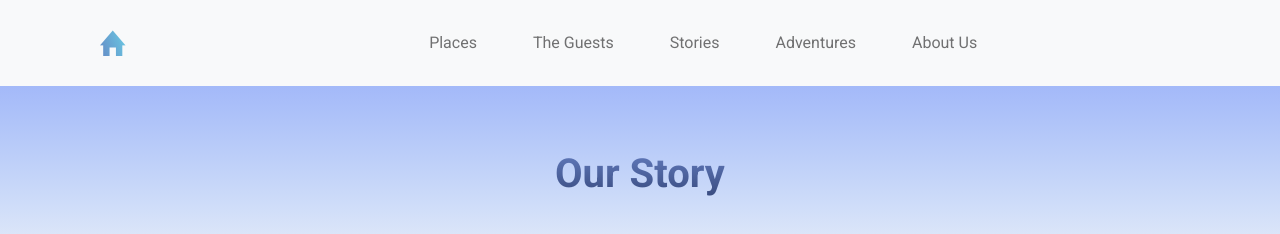
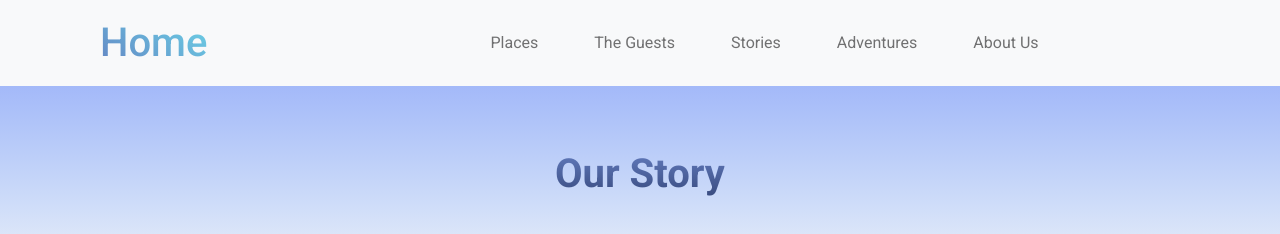
Before and after one commit to alfredbassetti/codder, a website: page about.html in a window 1280 px wide. Shown: the top 234 px of the page. Drawn offline with nearby package versions, Linux system fonts and the light colour scheme.

Commit message:
Update about.html

```diff
--- a/about.html
+++ b/about.html
@@ -18,7 +18,7 @@
         <header>
             <nav class="navbar navbar-expand-lg navbar-light bg-light fixed-top">
               <div class="container-fluid container_fluid_padding">
-                <a class="navbar-brand" href="/index.html"><i class="ion-home" style="font-size: 34px; color: #7a7a7a;"></i></a>
+                <a class="navbar-brand" href="/index.html">Home</a>
                 <button class="navbar-toggler" type="button" data-bs-toggle="collapse" data-bs-target="#navbarNav" aria-controls="navbarNav" aria-expanded="false" aria-label="Toggle navigation">
                   <span class="navbar-toggler-icon"></span>
                 </button>
```
